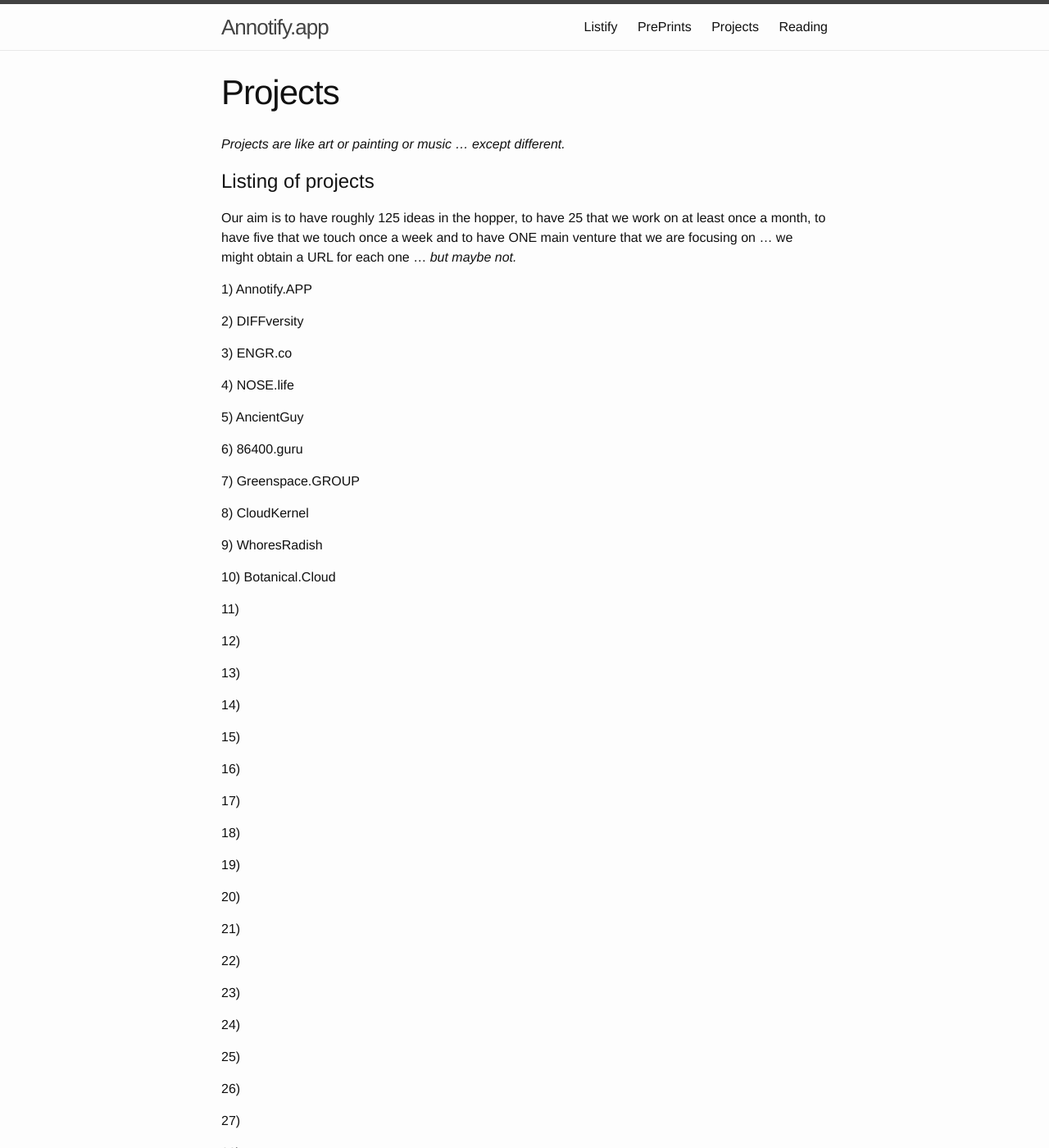
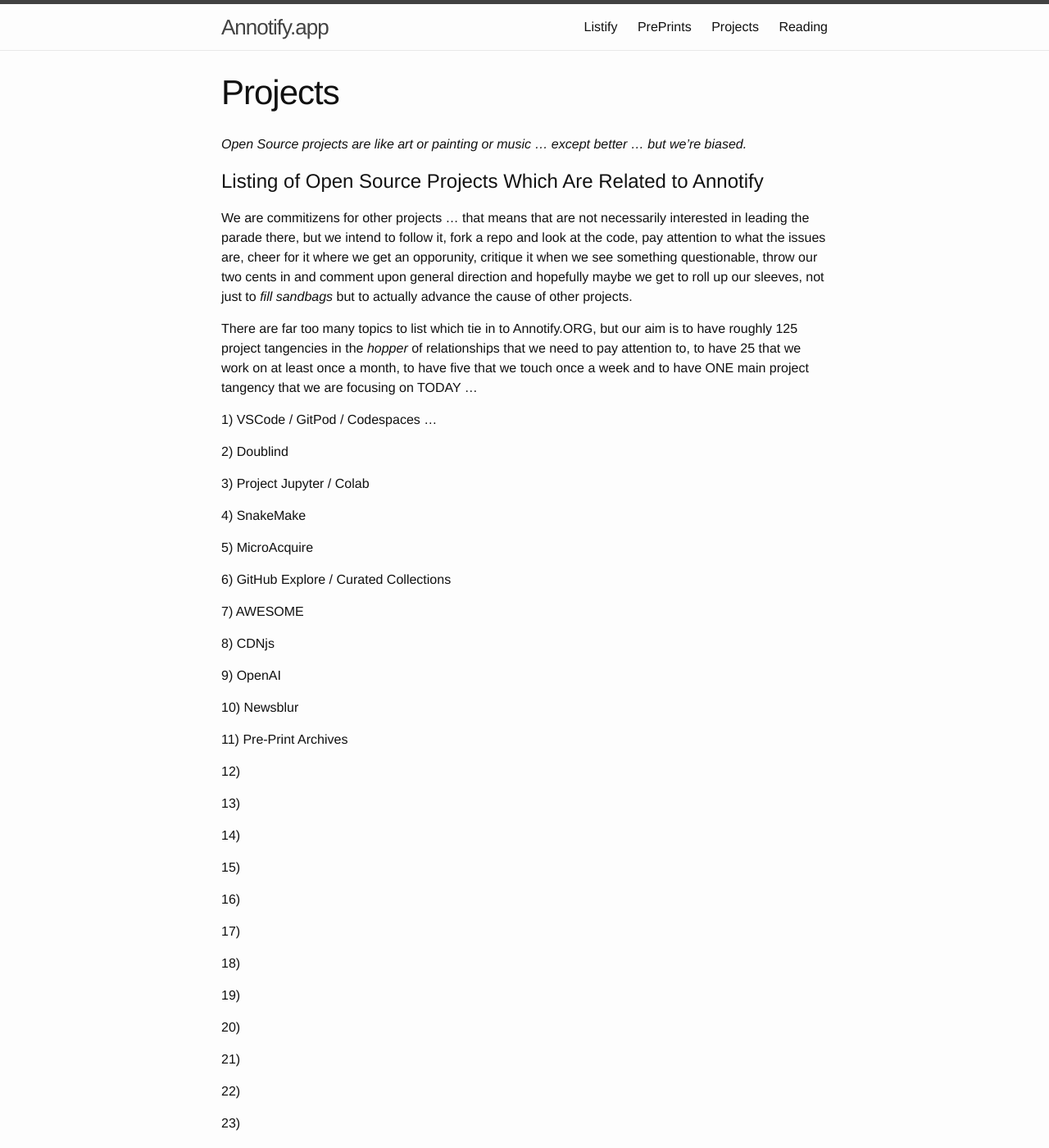
Before and after one commit to annotifyapp/annotifyapp.github.io, a Jekyll site: the page built from Projects.md, in a window 1280 px wide and 1400 px high. Shown: the whole window at 82% size. Built offline with Jekyll 4.4.1, drawn with Linux system fonts in a browser that asks for light colours.

Commit message:
Projects we follow

```diff
--- a/Projects.md
+++ b/Projects.md
@@ -4,33 +4,35 @@ title: Projects
 permalink: /Projects/
 ---
 
-*Projects are like art or painting or music ... except different.*
+*Open Source projects are like art or painting or music ... except better ... but we're biased.*
 
-# Listing of projects
+# Listing of Open Source Projects Which Are Related to Annotify
 
-Our aim is to have roughly 125 ideas in the hopper, to have 25 that we work on at least once a month, to have five that we touch once a week and to have ONE main venture that we are focusing on ... we might obtain a URL for each one ... *but maybe not.*
+We are commitizens for other projects ... that means that are not necessarily interested in leading the parade there, but we intend to follow it, fork a repo and look at the code, pay attention to what the issues are, cheer for it where we get an opporunity, critique it when we see something questionable, throw our two cents in and comment upon general direction and hopefully maybe we get to roll up our sleeves, not just to *fill sandbags* but to actually advance the cause of other projects.
 
-1) Annotify.APP
+There are far too many topics to list which tie in to Annotify.ORG, but our aim is to have roughly 125 project tangencies in the *hopper* of relationships that we need to pay attention to, to have 25 that we work on at least once a month, to have five that we touch once a week and to have ONE main project tangency that we are focusing on TODAY ...
 
-2) DIFFversity
+1) VSCode / GitPod / Codespaces ...
 
-3) ENGR.co
+2) Doublind
 
-4) NOSE.life
+3) Project Jupyter / Colab
 
-5) AncientGuy
+4) SnakeMake
 
-6) 86400.guru
+5) MicroAcquire
 
-7) Greenspace.GROUP
+6) GitHub Explore / Curated Collections
 
-8) CloudKernel
+7) AWESOME
 
-9) WhoresRadish
+8) CDNjs
 
-10) Botanical.Cloud
+9) OpenAI
 
-11)
+10) Newsblur
+
+11) Pre-Print Archives
 
 12)
 
```
